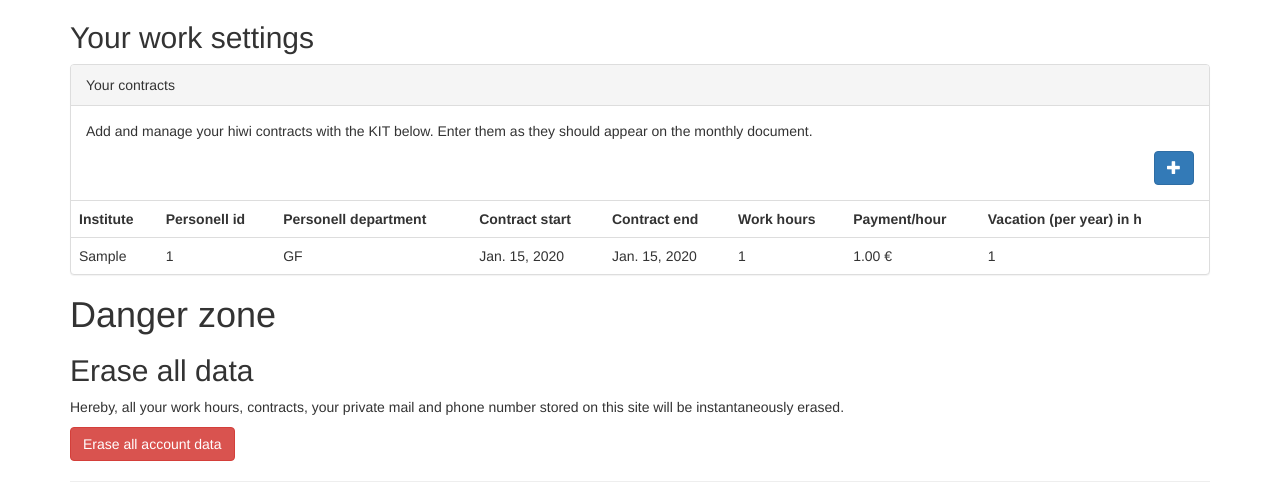
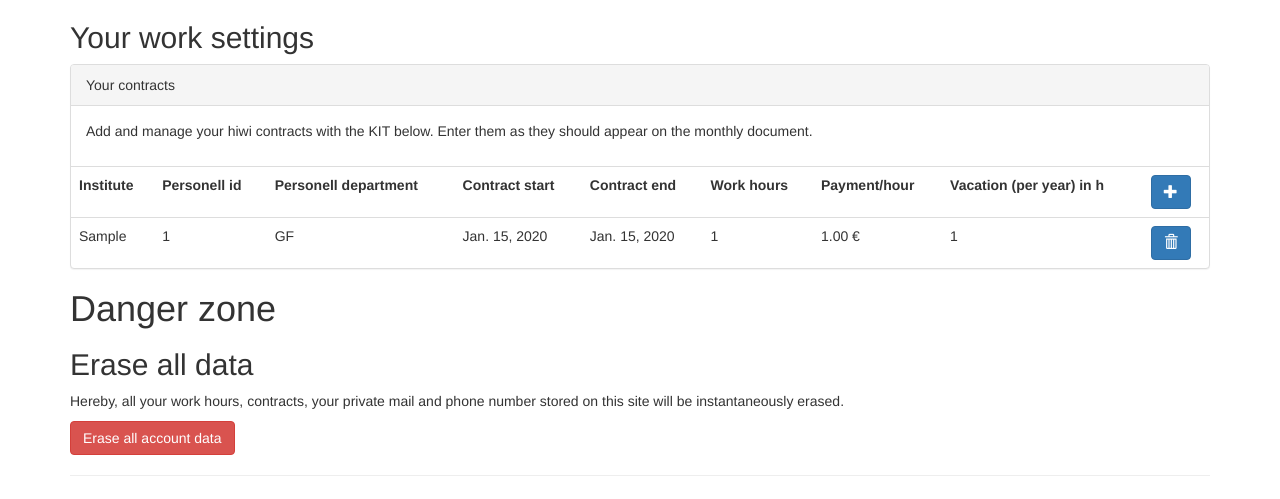
Before and after one commit to janisstreib/hiwi-stunden, a Django app: page /profile/ in a window 1280 px wide. Shown: the part 660-1159 px from the top of the page. Run offline with Django 3.2, Linux system fonts and the light colour scheme; a user stored in the database is signed in; tables that the repository leaves empty hold one stand-in row (values such as "Sample post"); parts of the project's set-up code (start-up, migrations or seed data) failed here and were passed over; some libraries are stand-ins or nearby versions.

Commit message:
ADD: delete contracts

```diff
--- a/hiwi_portal/urls.py
+++ b/hiwi_portal/urls.py
@@ -6,6 +6,7 @@ import os
 BASE_DIR = os.path.dirname(os.path.dirname(os.path.abspath(__file__)))
 
 urlpatterns = [
+    url(r'^profile/contract/[0-9]+/delete$', views.delete_contract, name='contract delete'),
     url(r'^profile/contract/add/$', views.contractAdd, name='contractAdd'),
     url(r'^profile/$', views.profile, name='profile'),
     url(r'^profile/delete$', views.delete_profile, name='delete profile'),
--- a/hiwi_portal/views.py
+++ b/hiwi_portal/views.py
@@ -219,3 +219,9 @@ def delete_profile(request):
         user.delete()
         return redirect("/logout")
     return redirect("/profile")
+
+@login_required
+def delete_contract(request):
+    contr = Contract(user=request.user, id=int(request.path_info.split("/")[3]))
+    contr.delete()
+    return redirect("/profile/")
--- a/templates/profile.html
+++ b/templates/profile.html
@@ -47,15 +47,14 @@
   <div class="panel-heading">Your contracts</div>
   <div class="panel-body">
     <p>Add and manage your hiwi contracts with the KIT below. Enter them as they should appear on the monthly document.</p>
-    <span class="pull-right"><a href="contract/add" class="btn btn-primary"><span class="glyphicon glyphicon-plus" aria-hidden="true"></span></a></span>
   </div>
   <table class="table">
     <tr>
-      <th>Institute</th><th>Personell id</th><th>Personell department</th><th>Contract start</th><th>Contract end</th><th>Work hours</th><th>Payment/hour</th><th>Vacation (per year) in h</th><th></th>
+      <th>Institute</th><th>Personell id</th><th>Personell department</th><th>Contract start</th><th>Contract end</th><th>Work hours</th><th>Payment/hour</th><th>Vacation (per year) in h</th><th><a href="contract/add" class="btn btn-primary"><span class="glyphicon glyphicon-plus" aria-hidden="true"></span></a></th>
     </tr>
     {% for c in user.contract_set.all %}
       <tr>
-        <td>{{c.department}}</td><td>{{c.personell_number}}</td><td>{{c.personell}}</td><td>{{c.contract_begin}}</td><td>{{c.contract_end}}</td><td>{{c.hours}}</td><td>{{c.payment}} €</td><td>{{c.vacation}}<td></td>
+        <td>{{c.department}}</td><td>{{c.personell_number}}</td><td>{{c.personell}}</td><td>{{c.contract_begin}}</td><td>{{c.contract_end}}</td><td>{{c.hours}}</td><td>{{c.payment}} €</td><td>{{c.vacation}}<td><a href="/profile/contract/{{c.id}}/delete" class="btn btn-primary"><span class="glyphicon glyphicon-trash" aria-hidden="true"></span></a></td>
       </tr>
     {% endfor %}
   </table>
```
